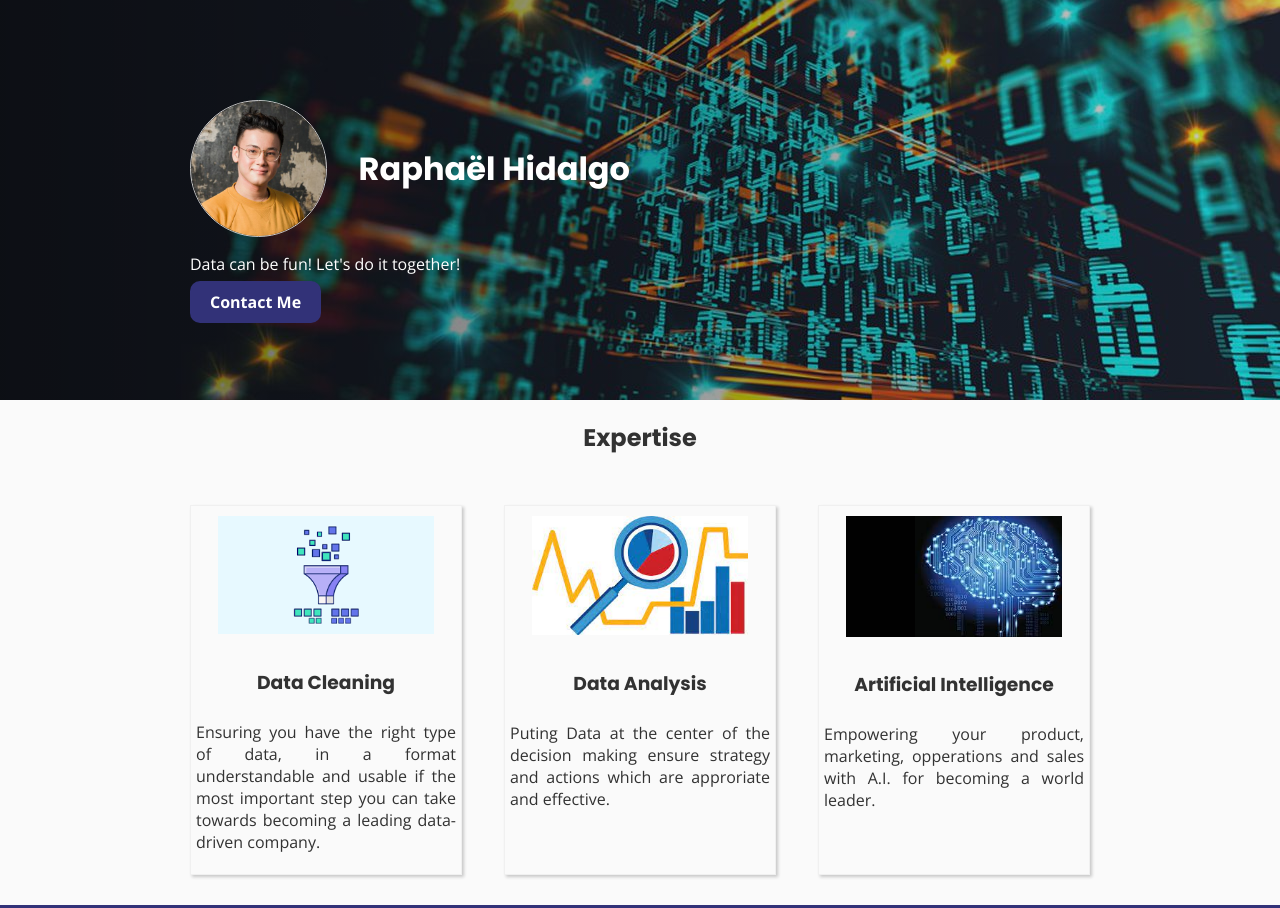
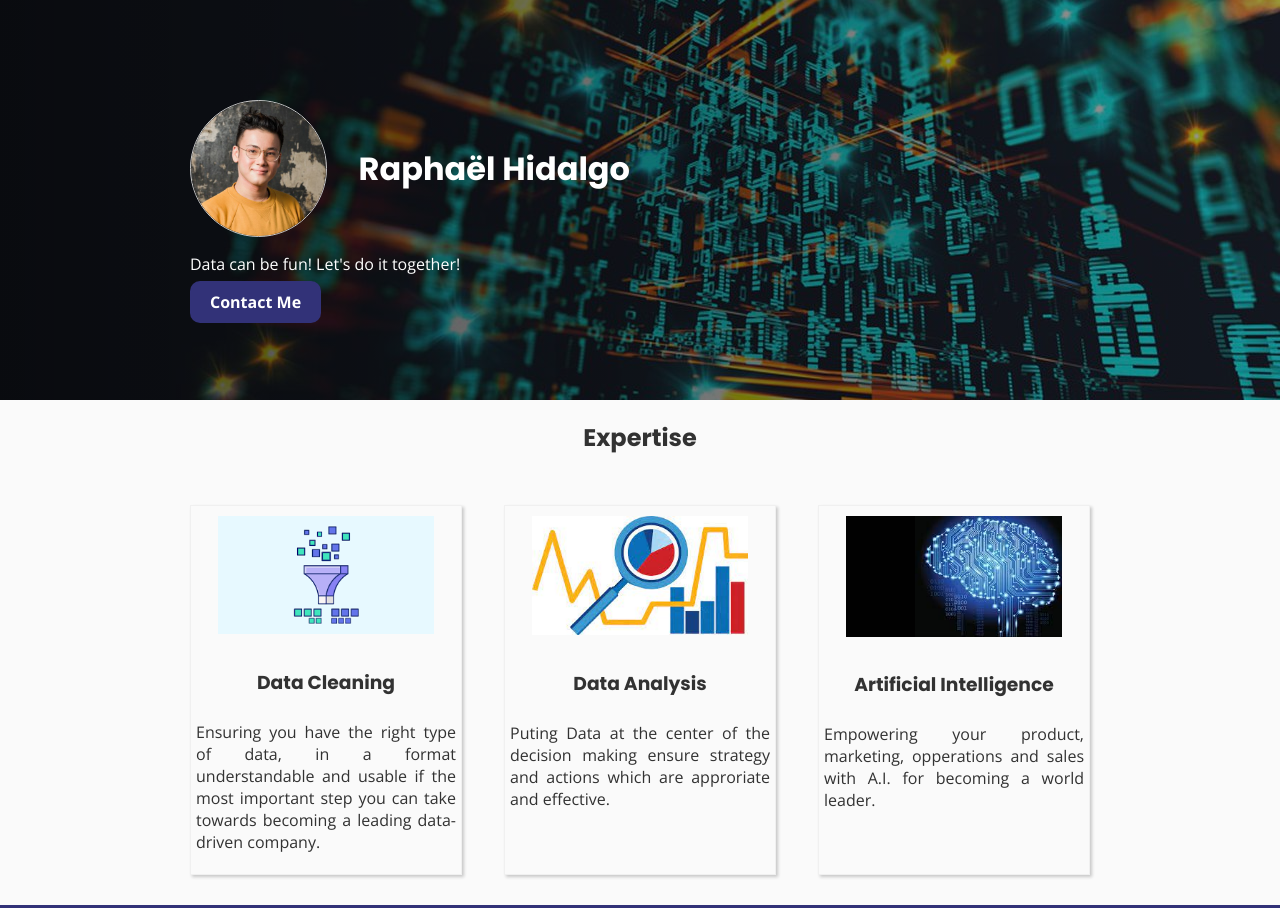
Before and after one commit to raphael-hidalgo/landing, a plain HTML site: page index.html in a window 1280 px wide. Shown: the top 908 px of the page. Drawn offline with nearby package versions, Linux system fonts and the light colour scheme.

Commit message:
banner improved

```diff
--- a/css/components/banner.css
+++ b/css/components/banner.css
@@ -1,5 +1,5 @@
 .banner {
-  background-image: linear-gradient(90deg, rgba(0,0,0,0.6), rgba(0, 0, 0, 0.2)), url(../../images/banner_2.jpeg);
+  background-image: linear-gradient(90deg, rgba(0,0,0,0.7), rgba(0, 0, 0, 0.4)), url(../../images/banner_2.jpeg);
   padding: 100px;
   height: 200px;
   background-size: cover;
```
